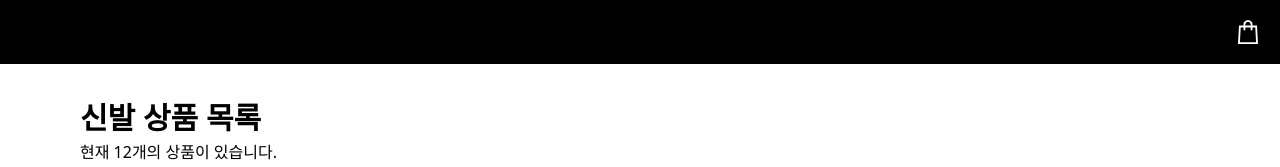
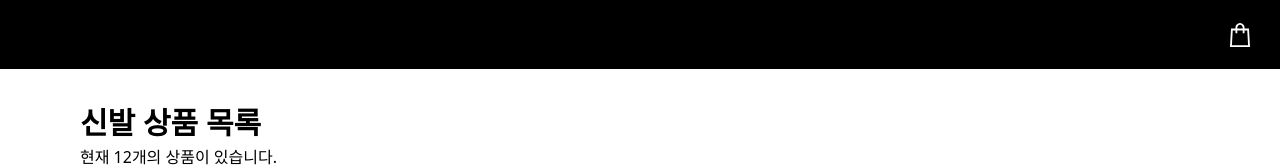
Before and after one commit to hyeonw8/shooking, a React (Vite) app: page / in a window 1280 px wide. Shown: the top 167 px of the page. Built offline with nearby package versions, Linux system fonts and the light colour scheme.

Commit message:
style: 공통 Header 및 장바구니 뱃지 UI 정리
- Header 높이 및 좌우 여백 값 통일
- BackButton / CartButton 영역 너비 조정
- title 렌더링 조건 추가로 구조 개선
- CartCountBadge 위치(top 값) 시안 기준으로 수정

```diff
--- a/src/components/Header.jsx
+++ b/src/components/Header.jsx
@@ -1,23 +1,19 @@
 import { CartButton } from '../features/cart/components/shared/CartButton';
 import { BackButton } from './BackButton';
 
-export const Header = ({ variant = 'home', title }) => {
+export const Header = ({ variant, title }) => {
   const showBack = variant === 'detail' || variant === 'cart';
   const showCart = variant === 'home' || variant === 'detail';
 
   return (
-    <header className="sticky top-0 z-10 flex h-16 items-center bg-black px-5 text-white">
-      <div className="flex w-10 shrink-0">
-        {showBack && <BackButton />}
+    <header className="sticky top-0 z-10 flex h-[69px] items-center bg-black px-5 text-white">
+      <div className="flex w-12 shrink-0">{showBack && <BackButton />}</div>
+
+      <div className="flex-1 text-center">
+        {title && <h1 className="truncate text-lg font-semibold">{title}</h1>}
       </div>
 
-      <div className="flex-1 text-center">
-        <h1 className="truncate text-lg font-semibold">{title}</h1>
-      </div>
-
-      <div className="flex w-10 shrink-0">
-        {showCart && <CartButton />}
-      </div>
+      <div className="flex w-12 shrink-0">{showCart && <CartButton />}</div>
     </header>
   );
 };
--- a/src/features/cart/components/shared/CartCountBadge.jsx
+++ b/src/features/cart/components/shared/CartCountBadge.jsx
@@ -9,7 +9,7 @@ export const CartCountBadge = () => {
     cartCount > 0 && (
       <span
         aria-label="cart-count"
-        className="absolute top-3 -right-2 flex h-5 w-5 items-center justify-center rounded-full bg-white text-xs font-bold text-black"
+        className="absolute top-5 -right-2 flex h-5 w-5 items-center justify-center rounded-full bg-white text-xs font-bold text-black"
       >
         {cartCount}
       </span>
```
